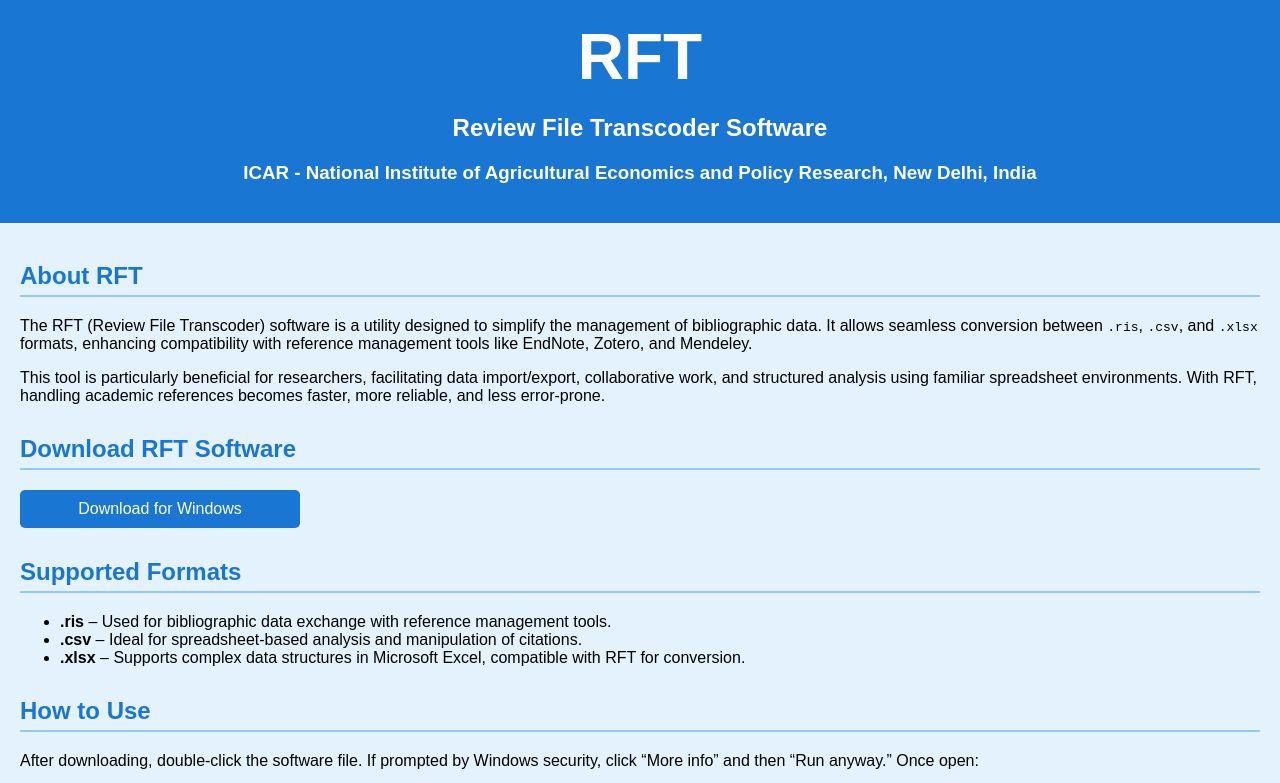
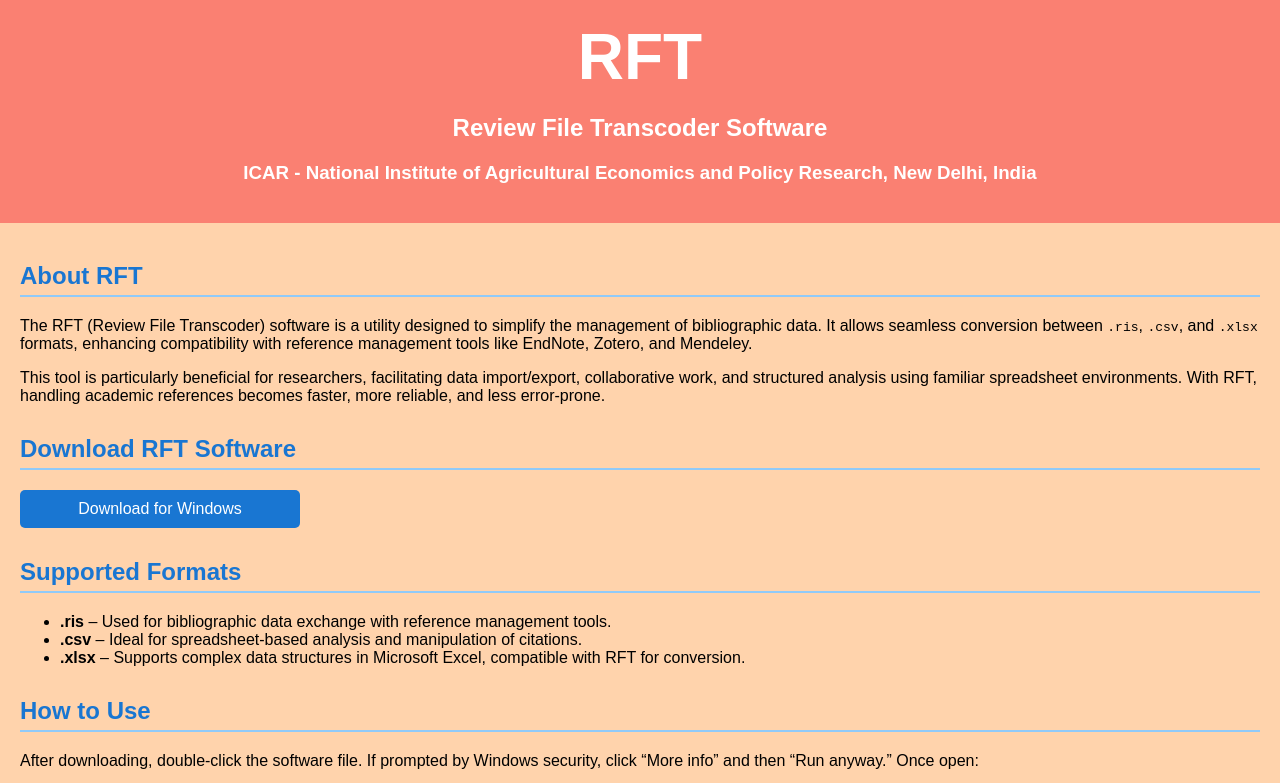
Before and after one commit to ICAR-AGRIECON/RFT, a plain HTML site: page index.html in a window 1280 px wide. Shown: the top 783 px of the page. Drawn offline with Linux system fonts and the light colour scheme.

Commit message:
Update index.html

```diff
--- a/index.html
+++ b/index.html
@@ -10,10 +10,10 @@
             margin: 0;
             padding: 0;
             color: black;
-            background-color: #e3f2fd; /* Light Blue */
+            background-color: #FFD3AC; /* Light Blue */
         }
         header {
-            background-color: #1976d2; /* Blue */
+            background-color: #fa8072; /* Blue */
             color: white;
             padding: 20px;
             text-align: center;
```
